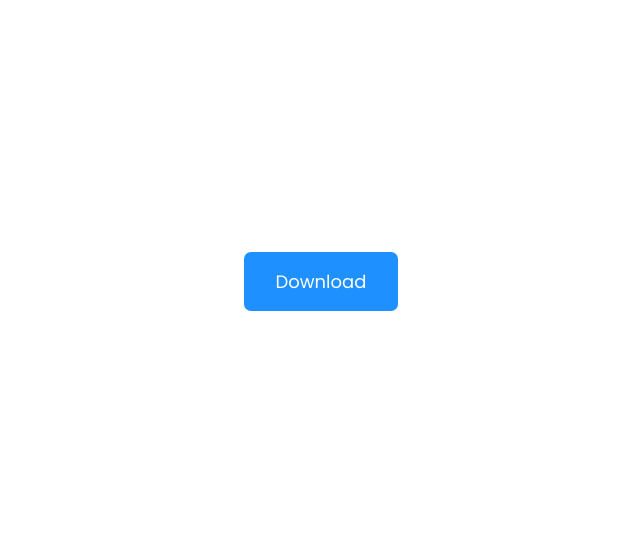
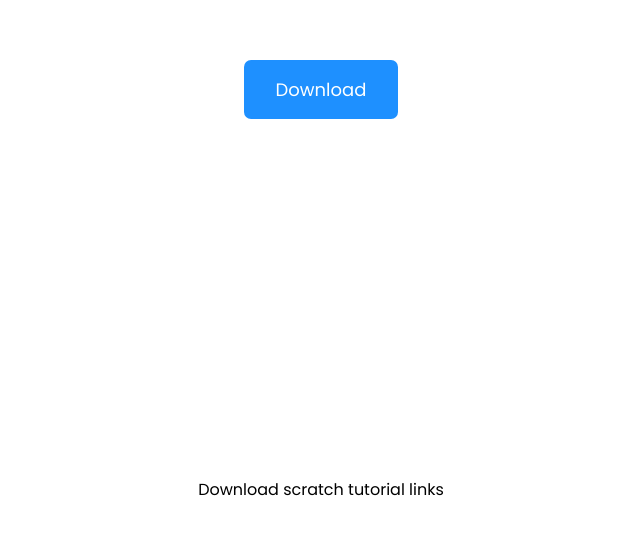
Before and after one commit to lockmasternoah/download-btn, a plain HTML site: page index.html in a window 1280 px wide. Shown: the part 119-654 px from the top of the page, without its empty margins (319-959 px from the left). Drawn offline with Linux system fonts and the light colour scheme.

Commit message:
Update index.html

```diff
--- a/index.html
+++ b/index.html
@@ -11,5 +11,6 @@
     <a href="links.zip" download class="download-btn">
         Download
     </a>
+    <p>Download scratch tutorial links</p>
 </body>
 </html>
```
